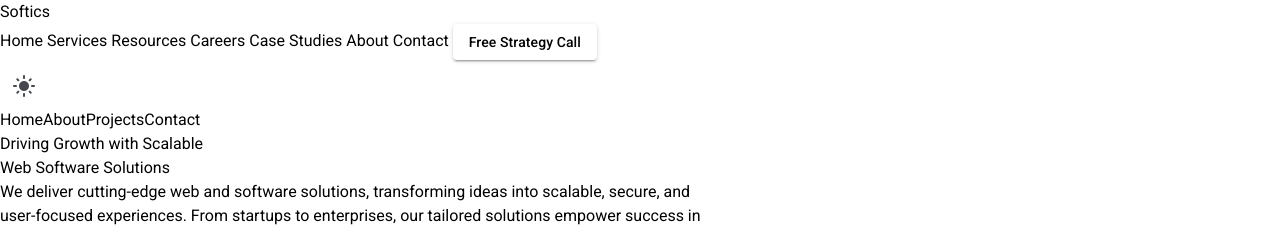
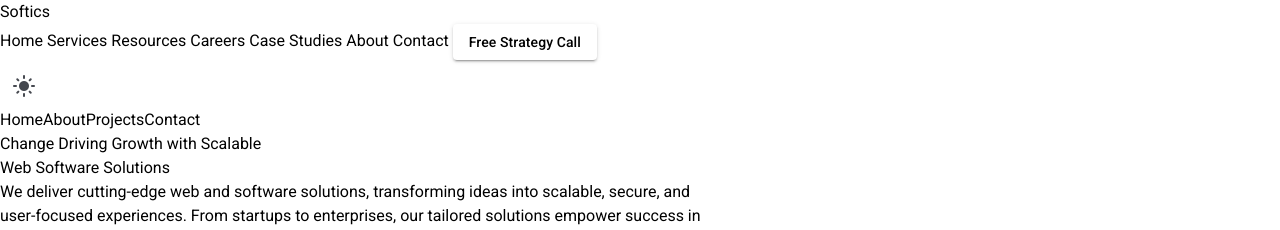
Before and after one commit to ManahilAmeer/softics, an Angular app: page / in a window 1280 px wide. Shown: the top 230 px of the page. Built offline with nearby package versions, Linux system fonts and the light colour scheme.

Commit message:
Update home.component.html

```diff
--- a/src/app/home/home.component.html
+++ b/src/app/home/home.component.html
@@ -3,7 +3,7 @@
   class="bg-hero-light text-center min-h-screen px-4 flex items-center justify-center text-gray-900 dark:text-gray-100 transition-colors duration-500 dark:bg-hero-dark">
   <div class="container mx-auto flex flex-col items-center ">
     <h1 class="text-5xl md:text-6xl font-bold mb-6 dark:text-color-dark transition-all duration-500 ease-in-out">
-      Driving Growth with Scalable
+      Change Driving Growth with Scalable
       <br>
       <span class="text-color-terracota dark:text-gray-300 transition">Web Software Solutions</span>
     </h1>
```
